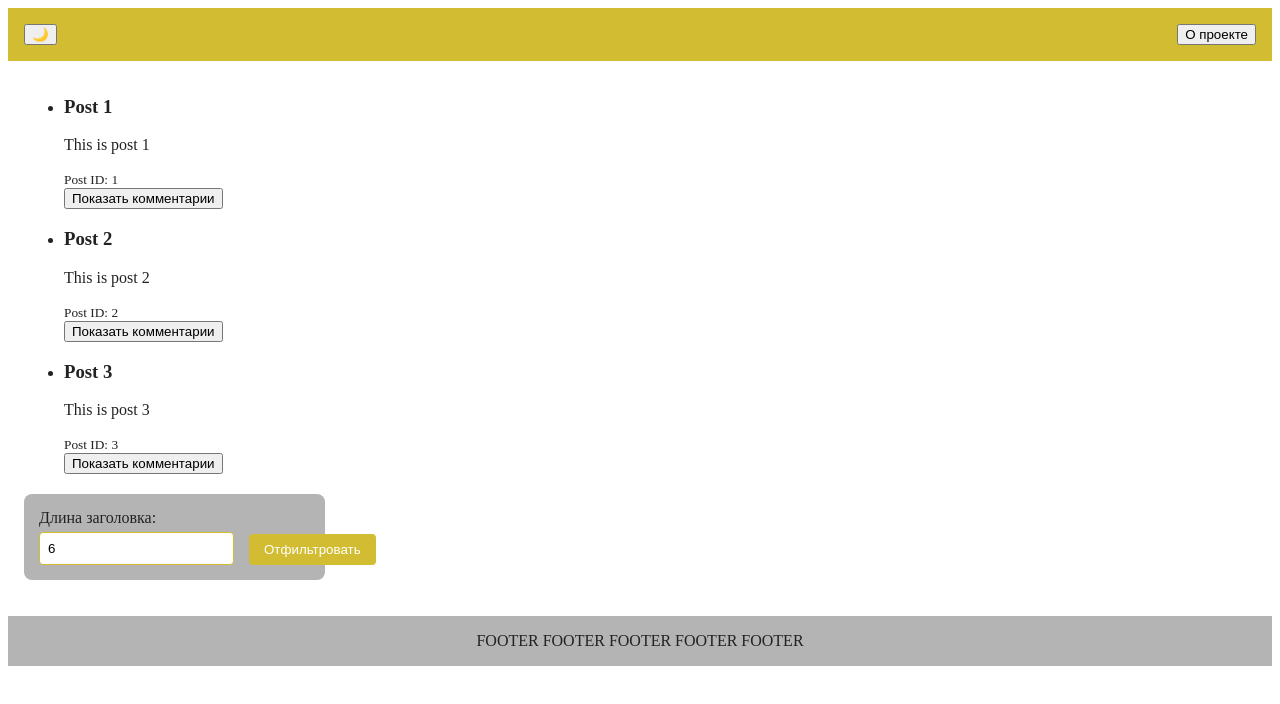
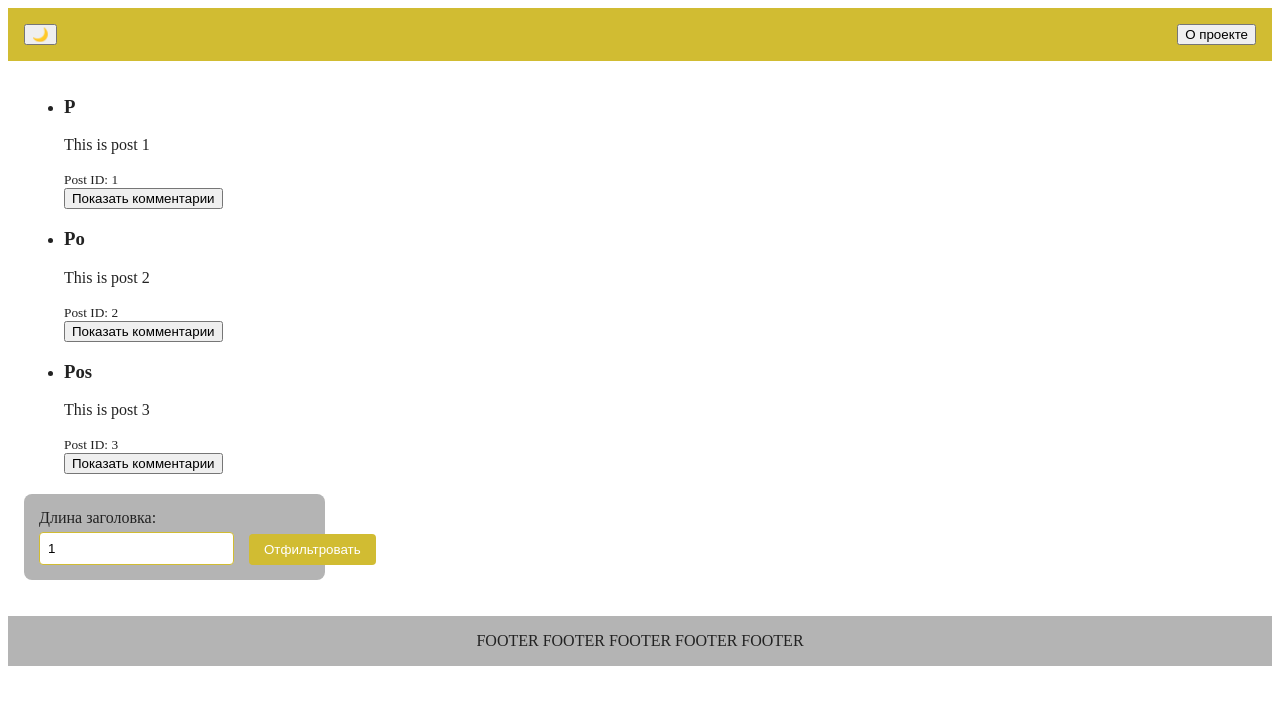
Before and after one commit to FlintAB/React-intensive, a React (Vite) app: page /posts in a window 1280 px wide. Shown: the top 704 px of the page. Built offline with nearby package versions, Linux system fonts and the light colour scheme.

Commit message:
fix/PostLengthFilter | MOCK_COMMENTS | -rm memo & useCallback

```diff
--- a/src/features/PostLengthFilter/ui/PostLengthFilter.tsx
+++ b/src/features/PostLengthFilter/ui/PostLengthFilter.tsx
@@ -10,7 +10,7 @@ type PostLengthFilterProps = {
 }
 
 export const PostLengthFilter: FC<PostLengthFilterProps> = ({ posts, onFilter }) => {
-   const [maxLength, setMaxLength] = useState(6);
+   const [maxLength, setMaxLength] = useState(1);
 
    const handleFilter = () => {
       const filtered = filterByLength(posts, maxLength);
--- a/src/widgets/CommentList/ui/CommentList.tsx
+++ b/src/widgets/CommentList/ui/CommentList.tsx
@@ -1,4 +1,4 @@
-import { useState, useCallback, memo } from 'react';
+import { useState } from 'react';
 import { Button } from '../../../shared/ui/Button/Button';
 import styles from './CommentList.module.css';
 
@@ -7,28 +7,35 @@ type Comment = {
    text: string;
 }
 
-export const CommentList = memo(({ comments }: { comments: Comment[] }) => {
+type CommentListProps = {
+   comments: Comment[];
+};
+
+export const CommentList = ({ comments }: CommentListProps) => {
    const [expandedComments, setExpandedComments] = useState<Record<string, boolean>>({});
 
-   const toggleComment = useCallback((commentId: string) => {
+   const toggleComment = (commentId: string) => {
       setExpandedComments(prev => ({
          ...prev,
          [commentId]: !prev[commentId]
       }));
-   }, []);
+   };
 
    return (
       <div>
          {comments.map(comment => (
          <div key={comment.id}>
+
             <Button onClick={() => toggleComment(comment.id)}>
                {expandedComments[comment.id] ? 'Скрыть комментарии' : 'Показать комментарии'}
             </Button>
+
             {expandedComments[comment.id] && (
                <div className={styles.content}>{comment.text}</div>
             )}
+
          </div>
          ))}
       </div>
    );
-});
+};
--- a/src/widgets/PostList/PostList.tsx
+++ b/src/widgets/PostList/PostList.tsx
@@ -8,16 +8,20 @@ type PostListProps = {
    isLoading?: boolean;
 }
 
+const MOCK_COMMENTS = [
+   {
+      id: "1",
+      text: "Пример комментария"
+   }
+];
+
 const PostListComponent: FC<PostListProps> = ({ posts }) => {
    return (
       <ul>
          {posts.map((post) => (
          <li key={post.id}>
             <PostCard {...post}/>
-            <CommentList comments={[{
-               text: 'Пример комментария',
-               id: ""
-            }]}/>
+            <CommentList comments={MOCK_COMMENTS}/>
          </li>
          ))}
       </ul>
--- a/src/widgets/PostList/model/MockPosts.ts
+++ b/src/widgets/PostList/model/MockPosts.ts
@@ -5,7 +5,7 @@ type Post = {
 }
 
 export const mockPosts: Post[] = [
-   { id: 1, title: "Post 1", body: "This is post 1" },
-   { id: 2, title: "Post 2", body: "This is post 2" },
-   { id: 3, title: "Post 3", body: "This is post 3" },
+   { id: 1, title: "P", body: "This is post 1" },
+   { id: 2, title: "Po", body: "This is post 2" },
+   { id: 3, title: "Pos", body: "This is post 3" },
 ];
```
